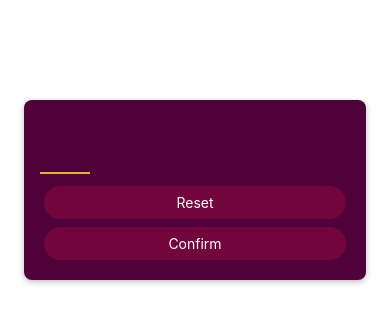
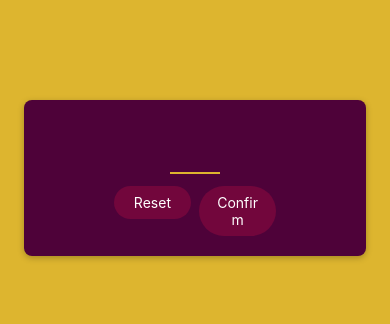
Before and after one commit to timothyrusso/guess-game-app, a React Native app: screen / in a window 390 px wide. Shown: the top 324 px of the page. Built offline with nearby package versions, Linux system fonts and the light colour scheme.

Commit message:
feat: add background to the main screen

```diff
--- a/App.js
+++ b/App.js
@@ -1,10 +1,17 @@
-import { StyleSheet } from 'react-native';
+import { StyleSheet, View } from 'react-native';
 import StartGameScreen from './screens/StartGameScreen';
 
 export default function App() {
-  return <StartGameScreen />;
+  return (
+    <View style={styles.rootScreen}>
+      <StartGameScreen />
+    </View>
+  );
 }
 
 const styles = StyleSheet.create({
-  container: {},
+  rootScreen: {
+    backgroundColor: '#DDB52F',
+    flex: 1,
+  },
 });
--- a/screens/StartGameScreen.js
+++ b/screens/StartGameScreen.js
@@ -12,8 +12,14 @@
         autoCapitalize="none"
         autoCorrect={false}
       />
-      <PrimaryButton>Reset</PrimaryButton>
-      <PrimaryButton>Confirm</PrimaryButton>
+      <View style={styles.buttonsContainer}>
+        <View style={styles.buttonContainer}>
+          <PrimaryButton>Reset</PrimaryButton>
+        </View>
+        <View style={styles.buttonContainer}>
+          <PrimaryButton>Confirm</PrimaryButton>
+        </View>
+      </View>
     </View>
   );
 };
@@ -32,6 +38,8 @@
     shadowOffset: { width: 0, height: 2 },
     shadowRadius: 6,
     shadowOpacity: 0.25,
+    justifyContent: 'center',
+    alignItems: 'center',
   },
   numberInput: {
     height: 50,
@@ -44,4 +52,10 @@
     fontWeight: 'bold',
     textAlign: 'center',
   },
+  buttonsContainer: {
+    flexDirection: 'row',
+  },
+  buttonContainer: {
+    flex: 1,
+  },
 });
```
